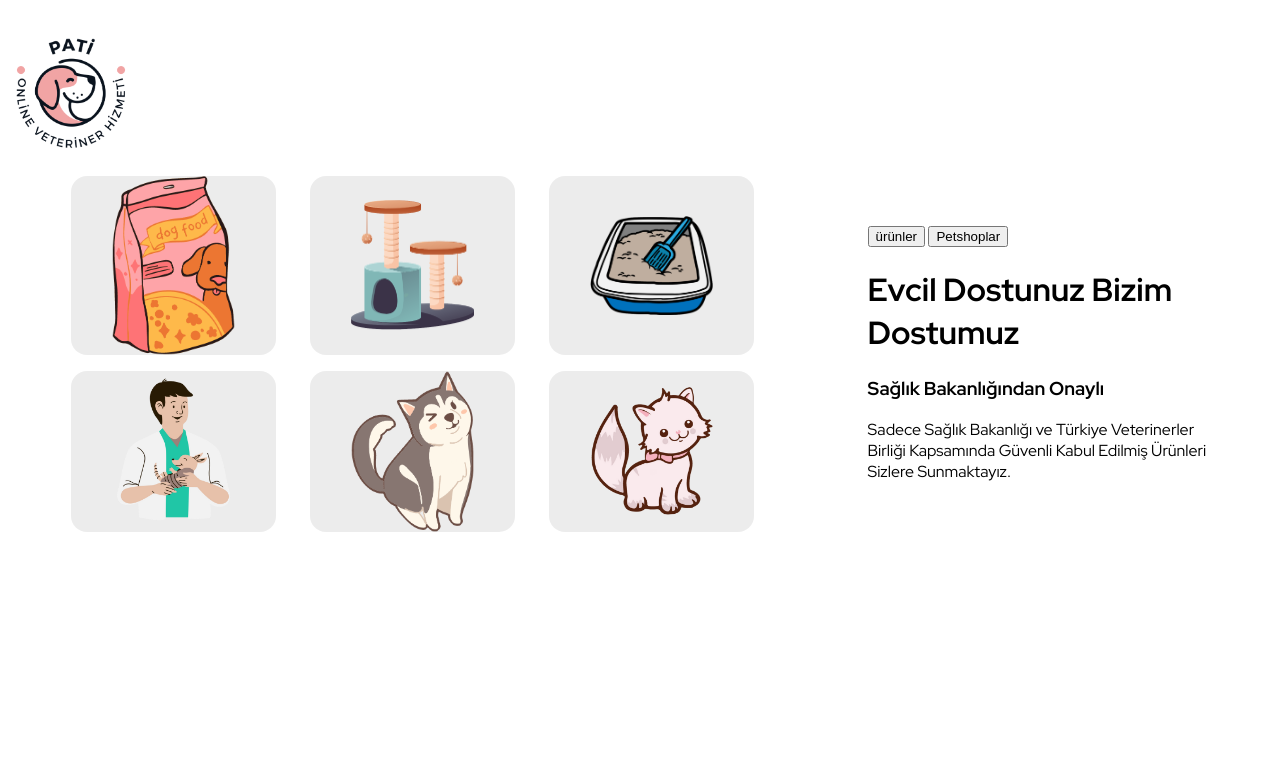
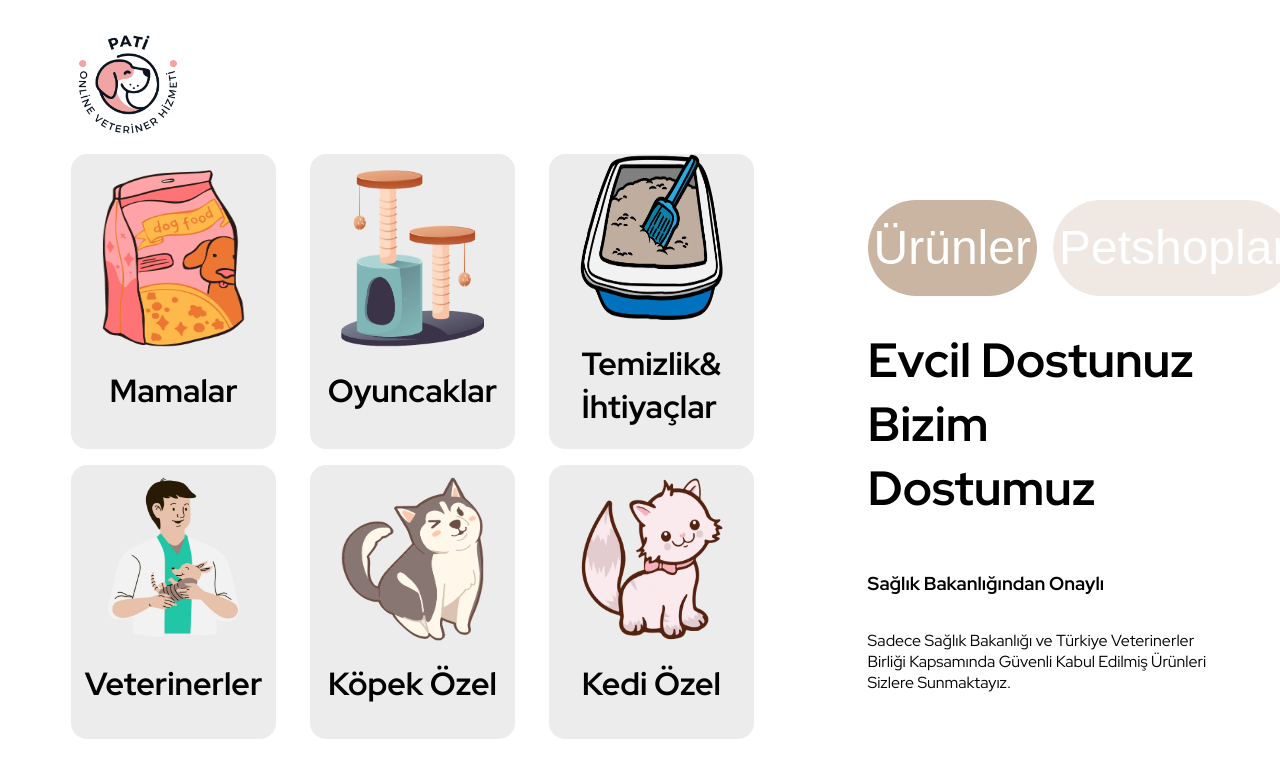
Before and after one commit to Develhope-FS1Turk-Group-2/PatiApp2, a plain HTML site: page services/urunler/index.html in a window 1280 px wide. Drawn offline with Linux system fonts and the light colour scheme.

Commit message:
Finish Urunler

```diff
--- a/services/urunler/index.html
+++ b/services/urunler/index.html
@@ -11,20 +11,33 @@
             <div class="centerContainer">
                 <div class="productContainer">
                     <div class="topContainer">
-                        <div class="gray"><img src="./materials/food.png" alt=""></div>
-                        <div class="gray"><img src="./materials/toys.png" alt=""></div>
-                        <div class="gray"><img src="./materials/cleaning.png" alt=""></div>
+                        <div class="gray"><img src="./materials/food.png" alt="">
+                            <h1>Mamalar</h1>
+                        </div>
+                        <div class="gray"><img src="./materials/toys.png" alt="">
+                            <h1>Oyuncaklar</h1>
+                        </div>
+                        <div class="gray"><img src="./materials/cleaning.png" alt="">
+                            <h1>Temizlik& <br>İhtiyaçlar</h1>
+                        </div>
                     </div>
                     <div class="bottomContainer">
-                        <div class="gray"><img src="./materials/vet.png" alt=""></div>
-                        <div class="gray"><img src="./materials/dog.png" alt=""></div>
-                        <div class="gray"><img src="./materials/cat.png" alt=""></div>
+                        <div class="gray"><img src="./materials/vet.png" alt="">
+                            <h1>Veterinerler</h1>
+                        </div>
+                        <div class="gray"><img src="./materials/dog.png" alt="">
+                            <h1>Köpek Özel</h1>
+                        </div>
+                        <div class="gray"><img src="./materials/cat.png" alt="">
+                            <h1>Kedi Özel</h1>
+                        </div>
                     </div>
                 </div>
                 <div class="textContainer">
-                    <div class="textButtonContainer">
-                        <button>ürünler</button>
-                        <button>Petshoplar</button>
+                    <div class="buttonClass">
+                        <button id="urunler">Ürünler</button>
+                        <button id="petshops">Petshoplar</button>
+                    </div>
                     <div class="lowerTextContainer">
                         <h1>Evcil Dostunuz Bizim Dostumuz</h1>
                         <h3>Sağlık Bakanlığından Onaylı</h3>
--- a/services/urunler/style.css
+++ b/services/urunler/style.css
@@ -11,8 +11,21 @@
     align-items: center;
 }
 
+.headerContainer {
+    display: flex;
+    width: 90%;
+    justify-content: start;
+}
+
 .headerContainer img {
     width: 10%;
+    transition: 1s ease;
+}
+
+.headerContainer img:hover {
+    cursor: pointer;
+    transform: rotate(360deg);
+    transition: 0.5s ease;
 }
 
 .centerContainer {
@@ -43,19 +56,61 @@
     margin-bottom: 1rem;
     background-color: rgba(128, 128, 128, 0.152);
     display: flex;
+    flex-direction: column;
     justify-content: center;
     align-items: center;
     width: 30%;
+    transition: 0.5s ease;
+}
+
+.gray:hover {
+    width: 32%;
+    background-color: rgba(121, 73, 26, 0.402);
+    transition: 0.5s ease;
+    cursor: pointer;
 }
 
 .gray img {
-    width:60%;
+    width:70%;
+    height: 60%;
 }
 
 .textContainer {
     width: 30%;
+    height: 100%;
     display: flex;
-    justify-content: center;
-    align-items: center;
     flex-direction: column;
 }
+
+.buttonClass {
+    display: flex;
+    justify-content: start;
+    align-items: center;
+}
+.lowerTextContainer {
+    display: flex;
+    justify-content: start;
+    flex-direction: column;
+}
+
+.buttonClass button {
+    border: none;
+    border-radius: 3rem;
+    font-size: 3rem;
+    margin-right: 1rem;
+    background-color: rgba(121, 73, 26, 0.402);
+    color: white;
+    height: 6rem;
+    transition: 0.5s ease;
+}
+
+#petshops{opacity: 0.3;}
+
+.lowerTextContainer h1{font-size: 3rem;}
+
+.buttonClass button:hover {
+    cursor: pointer;
+    height: 8.5rem;
+    transition: 0.5s ease;
+    background-color:rgba(121, 74, 26, 0.69); ;
+}
```
Also changed, not shown: services/urunler/materials/PatiApp Logo.png (added).
